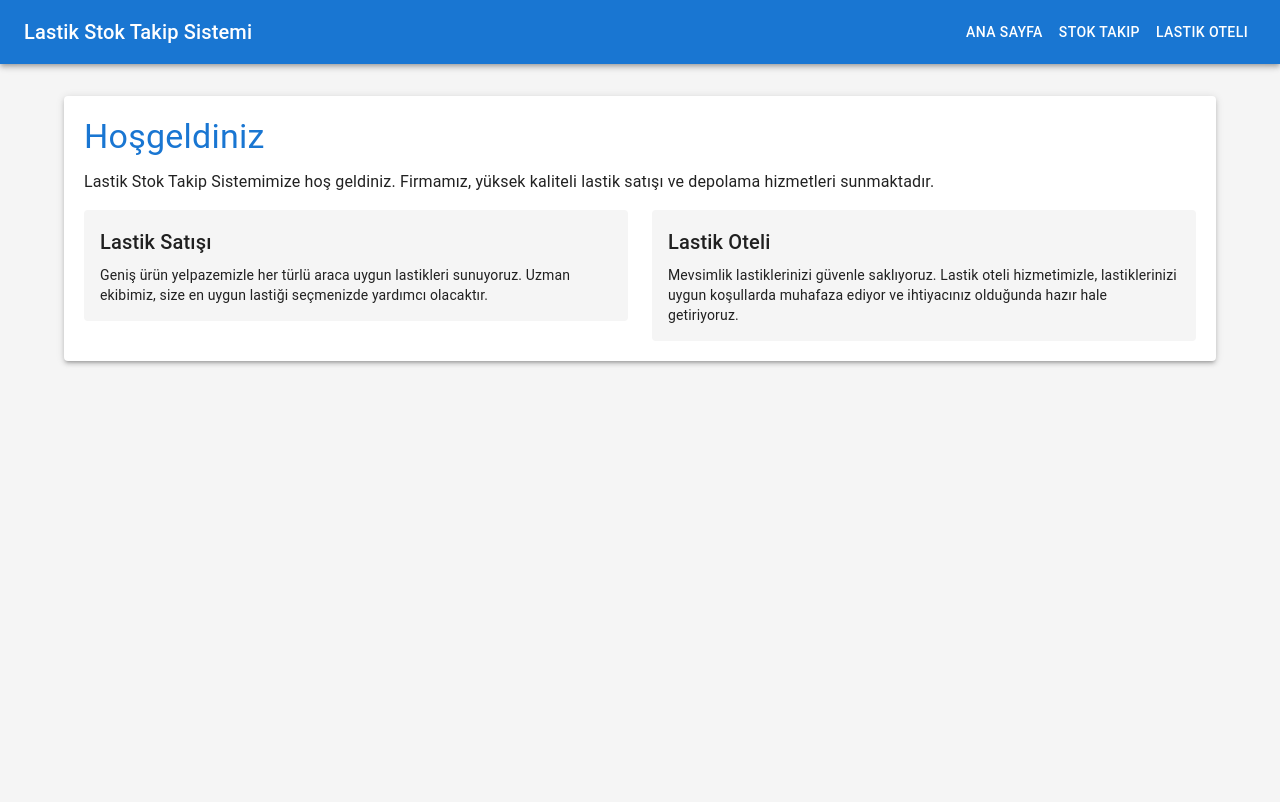
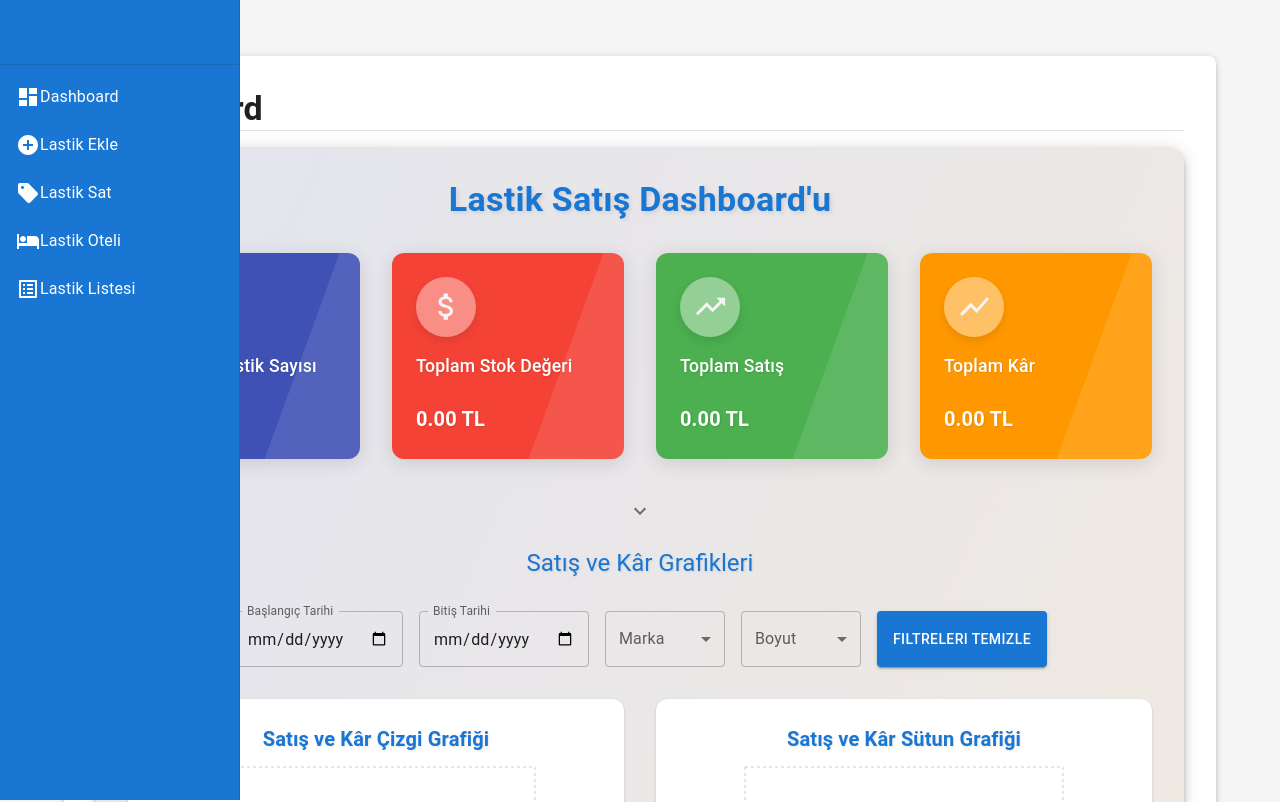
Before and after one commit to yusufaykin/TireManagementSystem, a React (Create React App) app: page / in a window 1280 px wide. Shown: the top 802 px of the page. Built offline with nearby package versions, Linux system fonts and the light colour scheme.

Commit message:
“Design”

```diff
--- a/src/App.js
+++ b/src/App.js
@@ -1,12 +1,17 @@
 import React, { useState, useEffect } from 'react';
-import { BrowserRouter as Router, Route, Routes, Link } from 'react-router-dom';
-import { Container, CssBaseline, ThemeProvider, createTheme, AppBar, Toolbar, Typography, Button, Box } from '@mui/material';
+import { BrowserRouter as Router } from 'react-router-dom';
+import { ThemeProvider, createTheme, CssBaseline, Drawer, List, ListItem, ListItemText, Box, Container, Typography, IconButton, Toolbar, Divider, Paper } from '@mui/material';
+import MenuIcon from '@mui/icons-material/Menu';
+import DashboardIcon from '@mui/icons-material/Dashboard';
+import AddCircleIcon from '@mui/icons-material/AddCircle';
+import SellIcon from '@mui/icons-material/Sell';
+import HotelIcon from '@mui/icons-material/Hotel';
+import ListAltIcon from '@mui/icons-material/ListAlt';
 import TireForm from './components/TireForm';
 import TireList from './components/TireList';
 import Dashboard from './components/Dashboard';
 import SaleForm from './components/SaleForm';
 import TireHotel from './components/TireHotel';
-import HomePage from './components/HomePage';
 
 const theme = createTheme({
   palette: {
@@ -23,6 +28,9 @@ const theme = createTheme({
   },
   typography: {
     fontFamily: '"Roboto", "Helvetica", "Arial", sans-serif',
+    h4: {
+      fontWeight: 600,
+    },
   },
 });
 
@@ -30,6 +38,8 @@ function App() {
   const [tires, setTires] = useState([]);
   const [sales, setSales] = useState([]);
   const [hotelTires, setHotelTires] = useState([]);
+  const [selectedComponent, setSelectedComponent] = useState('Dashboard');
+  const [mobileOpen, setMobileOpen] = useState(false);
 
   useEffect(() => {
     const storedTires = JSON.parse(localStorage.getItem('tires')) || [];
@@ -75,40 +85,111 @@ function App() {
     setHotelTires([...hotelTires, { ...hotelTire, id: Date.now() }]);
   };
 
+  const handleDrawerToggle = () => {
+    setMobileOpen(!mobileOpen);
+  };
+
+  const drawer = (
+    <div>
+      <Toolbar />
+      <Divider />
+      <List>
+        <ListItem button onClick={() => { setSelectedComponent('Dashboard'); setMobileOpen(false); }} selected={selectedComponent === 'Dashboard'}>
+          <DashboardIcon />
+          <ListItemText primary="Dashboard" />
+        </ListItem>
+        <ListItem button onClick={() => { setSelectedComponent('TireForm'); setMobileOpen(false); }} selected={selectedComponent === 'TireForm'}>
+          <AddCircleIcon />
+          <ListItemText primary="Lastik Ekle" />
+        </ListItem>
+        <ListItem button onClick={() => { setSelectedComponent('SaleForm'); setMobileOpen(false); }} selected={selectedComponent === 'SaleForm'}>
+          <SellIcon />
+          <ListItemText primary="Lastik Sat" />
+        </ListItem>
+        <ListItem button onClick={() => { setSelectedComponent('TireHotel'); setMobileOpen(false); }} selected={selectedComponent === 'TireHotel'}>
+          <HotelIcon />
+          <ListItemText primary="Lastik Oteli" />
+        </ListItem>
+        <ListItem button onClick={() => { setSelectedComponent('TireList'); setMobileOpen(false); }} selected={selectedComponent === 'TireList'}>
+          <ListAltIcon />
+          <ListItemText primary="Lastik Listesi" />
+        </ListItem>
+      </List>
+    </div>
+  );
+
+  const renderComponent = () => {
+    switch (selectedComponent) {
+      case 'Dashboard':
+        return <Dashboard tires={tires} sales={sales} />;
+      case 'TireForm':
+        return <TireForm addTire={addTire} />;
+      case 'SaleForm':
+        return <SaleForm tires={tires} addSale={addSale} />;
+      case 'TireHotel':
+        return <TireHotel hotelTires={hotelTires} addHotelTire={addHotelTire} />;
+      case 'TireList':
+        return <TireList tires={tires} />;
+      default:
+        return <Dashboard tires={tires} sales={sales} />;
+    }
+  };
+
   return (
     <ThemeProvider theme={theme}>
       <CssBaseline />
       <Router>
-        <AppBar position="static">
-          <Toolbar>
-            <Typography variant="h6" style={{ flexGrow: 1 }}>
-              Lastik Stok Takip Sistemi
-            </Typography>
-            <Button color="inherit" component={Link} to="/">Ana Sayfa</Button>
-            <Button color="inherit" component={Link} to="/stok">Stok Takip</Button>
-            <Button color="inherit" component={Link} to="/hotel">Lastik Oteli</Button>
-          </Toolbar>
-        </AppBar>
-        <Container maxWidth="lg" style={{ paddingTop: '2rem', paddingBottom: '2rem' }}>
-          <Routes>
-            <Route path="/" element={<HomePage />} />
-            <Route path="/stok" element={
-              <>
-                <Box mb={4}>
-                  <Dashboard tires={tires} sales={sales} />
+        <Box sx={{ display: 'flex', height: '100vh' }}>
+          <Box component="nav">
+            <Drawer
+              variant="temporary"
+              open={mobileOpen}
+              onClose={handleDrawerToggle}
+              ModalProps={{
+                keepMounted: true,
+              }}
+              sx={{
+                display: { xs: 'block', sm: 'none' },
+                '& .MuiDrawer-paper': { boxSizing: 'border-box', width: 240, backgroundColor: theme.palette.primary.main, color: '#fff', top: 0, bottom: 0 },
+              }}
+            >
+              {drawer}
+            </Drawer>
+            <Drawer
+              variant="permanent"
+              sx={{
+                display: { xs: 'none', sm: 'block' },
+                '& .MuiDrawer-paper': { boxSizing: 'border-box', width: 240, backgroundColor: theme.palette.primary.main, color: '#fff', top: 0, bottom: 0 },
+              }}
+              open
+            >
+              {drawer}
+            </Drawer>
+          </Box>
+          <Box
+            component="main"
+            sx={{ flexGrow: 1, p: 3, width: { sm: `calc(100% - 240px)` } }}
+          >
+            <Toolbar sx={{ display: { sm: 'none' } }}>
+              <IconButton
+                color="inherit"
+                aria-label="open drawer"
+                edge="start"
+                onClick={handleDrawerToggle}
+              >
+                <MenuIcon />
+              </IconButton>
+            </Toolbar>
+            <Container maxWidth="lg" sx={{ paddingTop: '2rem', paddingBottom: '2rem', flexGrow: 1 }}>
+              <Paper elevation={3} sx={{ padding: '2rem', borderRadius: '8px', backgroundColor: '#fff' }}>
+                <Box sx={{ borderBottom: `1px solid ${theme.palette.divider}`, marginBottom: '1rem' }}>
+                  <Typography variant="h4">{selectedComponent}</Typography>
                 </Box>
-                <Box mb={4}>
-                  <TireForm addTire={addTire} />
-                </Box>
-                <Box mb={4}>
-                  <SaleForm tires={tires} addSale={addSale} />
-                </Box>
-                <TireList tires={tires} />
-              </>
-            } />
-            <Route path="/hotel" element={<TireHotel hotelTires={hotelTires} addHotelTire={addHotelTire} />} />
-          </Routes>
-        </Container>
+                {renderComponent()}
+              </Paper>
+            </Container>
+          </Box>
+        </Box>
       </Router>
     </ThemeProvider>
   );
--- a/src/components/Dashboard.js
+++ b/src/components/Dashboard.js
@@ -1,9 +1,84 @@
 import React, { useState, useMemo, useCallback } from 'react';
-import { Paper, Typography, Grid, Card, CardContent, Avatar, useTheme, Modal, IconButton, Box, TextField, Button, FormControl, InputLabel, Select, MenuItem } from '@mui/material';
-import { PieChart as PieChartIcon, AttachMoney as AttachMoneyIcon, TrendingUp as TrendingUpIcon, ShowChart as ShowChartIcon, Close as CloseIcon, Inventory as InventoryIcon, Category as CategoryIcon, LocalShipping as LocalShippingIcon, Speed as SpeedIcon } from '@mui/icons-material';
-import { LineChart, Line, XAxis, YAxis, CartesianGrid, Tooltip, Legend, ResponsiveContainer, BarChart, Bar, PieChart, Pie, Cell, Area, AreaChart } from 'recharts';
+import {
+  Paper, Typography, Grid, Card, CardContent, Avatar, useTheme, Modal,
+  IconButton, Box, TextField, Button, FormControl, InputLabel, Select,
+  MenuItem, Collapse
+} from '@mui/material';
+import {
+  PieChart as PieChartIcon, AttachMoney as AttachMoneyIcon,
+  TrendingUp as TrendingUpIcon, ShowChart as ShowChartIcon,
+  Close as CloseIcon, Inventory as InventoryIcon,
+  Category as CategoryIcon, LocalShipping as LocalShippingIcon,
+  Speed as SpeedIcon, TrendingDown as TrendingDownIcon,
+  ExpandMore as ExpandMoreIcon, ExpandLess as ExpandLessIcon
+} from '@mui/icons-material';
+import {
+  LineChart, Line, XAxis, YAxis, CartesianGrid, Tooltip, Legend,
+  ResponsiveContainer, BarChart, Bar, PieChart, Pie, Cell, Area, AreaChart
+} from 'recharts';
 
 const COLORS = ['#0088FE', '#00C49F', '#FFBB28', '#FF8042', '#8884D8', '#82CA9D', '#FFC658', '#8DD1E1'];
+
+const StatCard = ({ stat }) => (
+  <Card
+    sx={{
+      bgcolor: stat.color,
+      color: 'white',
+      boxShadow: '0 4px 20px 0 rgba(0,0,0,0.12)',
+      borderRadius: 3,
+      transition: 'all 0.3s ease-in-out',
+      '&:hover': {
+        transform: 'translateY(-5px) scale(1.02)',
+        boxShadow: '0 12px 20px 0 rgba(0,0,0,0.2)',
+      },
+      overflow: 'hidden',
+      position: 'relative',
+      height: '100%',
+      display: 'flex',
+      flexDirection: 'column',
+    }}
+  >
+    <CardContent sx={{ p: 3, flexGrow: 1, display: 'flex', flexDirection: 'column', justifyContent: 'space-between' }}>
+      <Box>
+        <Avatar sx={{
+          bgcolor: 'rgba(255, 255, 255, 0.4)',
+          width: 60,
+          height: 60,
+          mb: 2,
+          boxShadow: '0 4px 10px rgba(0,0,0,0.1)'
+        }}>
+          {stat.icon}
+        </Avatar>
+        <Typography variant="body1" sx={{
+          fontWeight: 'medium',
+          fontSize: '1.1rem',
+          mb: 1,
+          textShadow: '1px 1px 2px rgba(0,0,0,0.1)'
+        }}>
+          {stat.label}
+        </Typography>
+      </Box>
+      <Typography variant="h6" sx={{
+        fontWeight: 'bold',
+        textShadow: '1px 1px 2px rgba(0,0,0,0.1)',
+        mt: 2,
+      }}>
+        {stat.value}
+      </Typography>
+    </CardContent>
+    <Box
+      sx={{
+        position: 'absolute',
+        top: 0,
+        right: 0,
+        width: '50%',
+        height: '100%',
+        background: 'rgba(255,255,255,0.1)',
+        transform: 'skew(-20deg) translateX(50%)',
+      }}
+    />
+  </Card>
+);
 
 function Dashboard({ tires = [], sales = [] }) {
   const theme = useTheme();
@@ -12,6 +87,11 @@ function Dashboard({ tires = [], sales = [] }) {
   const [dateRange, setDateRange] = useState({ start: '', end: '' });
   const [selectedBrand, setSelectedBrand] = useState('');
   const [selectedSize, setSelectedSize] = useState('');
+  const [expanded, setExpanded] = useState(false);
+
+  const handleExpandClick = () => {
+    setExpanded(!expanded);
+  };
 
   const statistics = useMemo(() => {
     const totalTires = tires.reduce((sum, tire) => sum + (Number(tire.stock) || 0), 0);
@@ -21,7 +101,6 @@ function Dashboard({ tires = [], sales = [] }) {
     const uniqueBrands = new Set(tires.map(tire => tire.brand).filter(Boolean)).size;
     const averagePrice = totalTires > 0 ? totalValue / totalTires : 0;
 
-    // En çok satan lastiği bulmak için satış miktarlarını hesaplayalım
     const tireSales = {};
     sales.forEach(sale => {
       if (tireSales[sale.tireId]) {
@@ -31,12 +110,34 @@ function Dashboard({ tires = [], sales = [] }) {
       }
     });
 
-    // En çok satan lastiği bulalım
-    const topSellingTireId = Object.keys(tireSales).reduce((a, b) => tireSales[a] > tireSales[b] ? a : b);
-    const topSellingTire = tires.find(tire => tire.id === topSellingTireId) || {};
+    let topSellingTire = { brand: 'Bilinmiyor', model: 'Bilinmiyor', quantity: 0 };
+    if (Object.keys(tireSales).length > 0) {
+      const topSellingTireId = Object.keys(tireSales).reduce((a, b) => tireSales[a] > tireSales[b] ? a : b);
+      const foundTire = tires.find(tire => tire.id === topSellingTireId);
+      if (foundTire) {
+        topSellingTire = {
+          brand: foundTire.brand || 'Bilinmiyor',
+          model: foundTire.model || 'Bilinmiyor',
+          quantity: tireSales[topSellingTireId]
+        };
+      }
+    }
 
     const inventoryTurnover = totalValue > 0 ? totalSales / totalValue : 0;
 
+    let lowestStockTire = { brand: 'Bilinmiyor', stock: 0 };
+    if (tires.length > 0) {
+      lowestStockTire = tires.reduce((min, tire) =>
+        (Number(tire.stock) || 0) < (Number(min.stock) || Infinity) ? tire : min
+      , {stock: Infinity});
+    }
+
+    const averageProfit = totalSales > 0 ? totalProfit / totalSales * 100 : 0;
+    const mostExpensiveTire = tires.reduce((max, tire) => (Number(tire.price) > Number(max.price) ? tire : max), { price: 0 });
+    const leastProfitableTire = sales.reduce((min, sale) => {
+      const profitMargin = (Number(sale.profit) / (Number(sale.price) * Number(sale.quantity))) * 100;
+      return profitMargin < min.profitMargin ? { ...sale, profitMargin } : min;
+    }, { profitMargin: Infinity });
 
     return [
       { icon: <PieChartIcon fontSize="large" />, label: 'Toplam Lastik Sayısı', value: totalTires, color: '#3f51b5' },
@@ -45,8 +146,12 @@ function Dashboard({ tires = [], sales = [] }) {
       { icon: <ShowChartIcon fontSize="large" />, label: 'Toplam Kâr', value: `${totalProfit.toFixed(2)} TL`, color: '#ff9800' },
       { icon: <InventoryIcon fontSize="large" />, label: 'Benzersiz Marka Sayısı', value: uniqueBrands, color: '#9c27b0' },
       { icon: <CategoryIcon fontSize="large" />, label: 'Ortalama Lastik Fiyatı', value: `${averagePrice.toFixed(2)} TL`, color: '#2196f3' },
-      { icon: <LocalShippingIcon fontSize="large" />, label: 'En Çok Satan Lastik', value: `${topSellingTire.brand || 'N/A'} (${tireSales[topSellingTireId] || 0} adet)`, color: '#607d8b' },
+      { icon: <LocalShippingIcon fontSize="large" />, label: 'En Çok Satan Lastik', value: `${topSellingTire.brand} ${topSellingTire.model} (${topSellingTire.quantity} adet)`, color: '#607d8b' },
       { icon: <SpeedIcon fontSize="large" />, label: 'Stok Devir Hızı', value: inventoryTurnover.toFixed(2), color: '#795548' },
+      { icon: <TrendingDownIcon fontSize="large" />, label: 'En Düşük Stoklu Lastik', value: `${lowestStockTire.brand || 'Bilinmiyor'} (${lowestStockTire.stock || 0} adet)`, color: '#e91e63' },
+      { icon: <TrendingUpIcon fontSize="large" />, label: 'Ortalama Kâr Marjı', value: `${averageProfit.toFixed(2)}%`, color: '#4caf50' },
+      { icon: <AttachMoneyIcon fontSize="large" />, label: 'En Pahalı Lastik', value: `${mostExpensiveTire.brand} ${mostExpensiveTire.model} (${Number(mostExpensiveTire.price).toFixed(2)} TL)`, color: '#f44336' },
+      { icon: <TrendingDownIcon fontSize="large" />, label: 'En Düşük Kâr Marjlı Satış', value: `${leastProfitableTire.tireId} (${leastProfitableTire.profitMargin.toFixed(2)}%)`, color: '#ff9800' },
     ];
   }, [tires, sales]);
 
@@ -278,63 +383,36 @@ function Dashboard({ tires = [], sales = [] }) {
       </Typography>
 
       <Grid container spacing={4} sx={{ mb: 4 }}>
-        {statistics.map((stat, index) => (
+        {statistics.slice(0, 4).map((stat, index) => (
           <Grid item xs={12} sm={6} md={3} key={index}>
-            <Card
-              sx={{
-                bgcolor: stat.color,
-                color: 'white',
-                boxShadow: '0 4px 20px 0 rgba(0,0,0,0.12)',
-                borderRadius: 3,
-                transition: 'all 0.3s ease-in-out',
-                '&:hover': {
-                  transform: 'translateY(-5px) scale(1.02)',
-                  boxShadow: '0 12px 20px 0 rgba(0,0,0,0.2)',
-                },
-                overflow: 'hidden',
-                position: 'relative',
-              }}
-            >
-              <CardContent sx={{ p: 3 }}>
-                <Avatar sx={{
-                  bgcolor: 'rgba(255, 255, 255, 0.4)',
-                  width: 60,
-                  height: 60,
-                  mb: 2,
-                  boxShadow: '0 4px 10px rgba(0,0,0,0.1)'
-                }}>
-                  {stat.icon}
-                </Avatar>
-                <Typography variant="body1" sx={{
-                  fontWeight: 'medium',
-                  fontSize: '1.1rem',
-                  mb: 1,
-                  textShadow: '1px 1px 2px rgba(0,0,0,0.1)'
-                }}>
-                  {stat.label}
-                </Typography>
-                <Typography variant="h5" sx={{
-                  fontWeight: 'bold',
-                  textShadow: '1px 1px 2px rgba(0,0,0,0.1)'
-                }}>
-                  {stat.value}
-                </Typography>
-              </CardContent>
-              <Box
-                sx={{
-                  position: 'absolute',
-                  top: 0,
-                  right: 0,
-                  width: '50%',
-                  height: '100%',
-                  background: 'rgba(255,255,255,0.1)',
-                  transform: 'skew(-20deg) translateX(50%)',
-                }}
-              />
-            </Card>
+            <StatCard stat={stat} />
           </Grid>
         ))}
       </Grid>
+
+      <Box sx={{ display: 'flex', justifyContent: 'center', mb: 2 }}>
+        <IconButton
+          onClick={handleExpandClick}
+          aria-expanded={expanded}
+          aria-label="show more"
+          sx={{
+            transform: expanded ? 'rotate(180deg)' : 'rotate(0deg)',
+            transition: 'transform 0.3s',
+          }}
+        >
+          {expanded ? <ExpandLessIcon /> : <ExpandMoreIcon />}
+        </IconButton>
+      </Box>
+
+      <Collapse in={expanded} timeout="auto" unmountOnExit>
+        <Grid container spacing={4} sx={{ mb: 4 }}>
+          {statistics.slice(4).map((stat, index) => (
+            <Grid item xs={12} sm={6} md={3} key={index + 4}>
+              <StatCard stat={stat} />
+            </Grid>
+          ))}
+        </Grid>
+      </Collapse>
 
       <Typography variant="h5" color="primary" sx={{
         mb: 4,
--- a/src/components/HomePage.js
+++ /dev/null
@@ -1,39 +0,0 @@
-import React from 'react';
-import { Typography, Paper, Grid, Box } from '@mui/material';
-
-function HomePage() {
-  return (
-    <Paper elevation={3} style={{ padding: '20px', marginBottom: '20px' }}>
-      <Typography variant="h4" gutterBottom color="primary">
-        Hoşgeldiniz
-      </Typography>
-      <Typography variant="body1" paragraph>
-        Lastik Stok Takip Sistemimize hoş geldiniz. Firmamız, yüksek kaliteli lastik satışı ve depolama hizmetleri sunmaktadır.
-      </Typography>
-      <Grid container spacing={3}>
-        <Grid item xs={12} md={6}>
-          <Box bgcolor="background.default" p={2} borderRadius={1}>
-            <Typography variant="h6" gutterBottom>
-              Lastik Satışı
-            </Typography>
-            <Typography variant="body2">
-              Geniş ürün yelpazemizle her türlü araca uygun lastikleri sunuyoruz. Uzman ekibimiz, size en uygun lastiği seçmenizde yardımcı olacaktır.
-            </Typography>
-          </Box>
-        </Grid>
-        <Grid item xs={12} md={6}>
-          <Box bgcolor="background.default" p={2} borderRadius={1}>
-            <Typography variant="h6" gutterBottom>
-              Lastik Oteli
-            </Typography>
-            <Typography variant="body2">
-              Mevsimlik lastiklerinizi güvenle saklıyoruz. Lastik oteli hizmetimizle, lastiklerinizi uygun koşullarda muhafaza ediyor ve ihtiyacınız olduğunda hazır hale getiriyoruz.
-            </Typography>
-          </Box>
-        </Grid>
-      </Grid>
-    </Paper>
-  );
-}
-
-export default HomePage;
```
